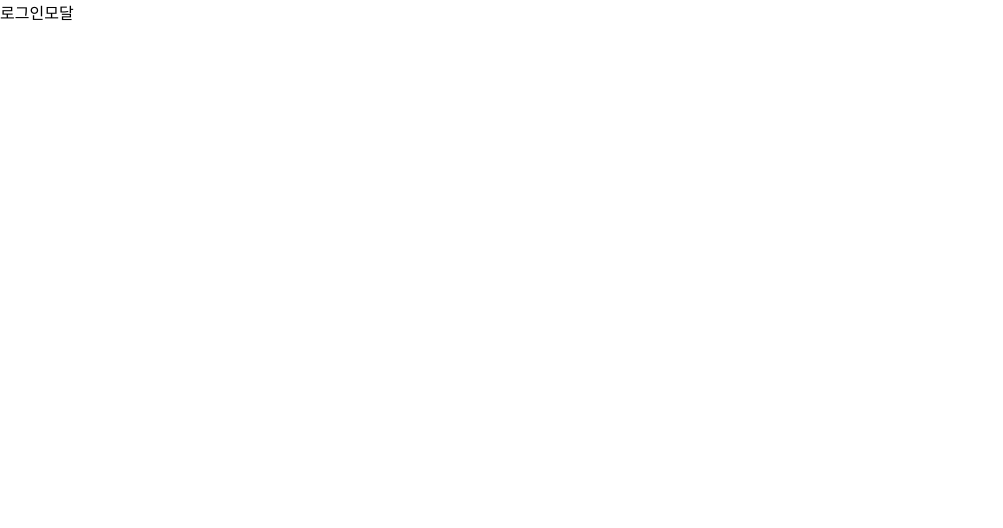
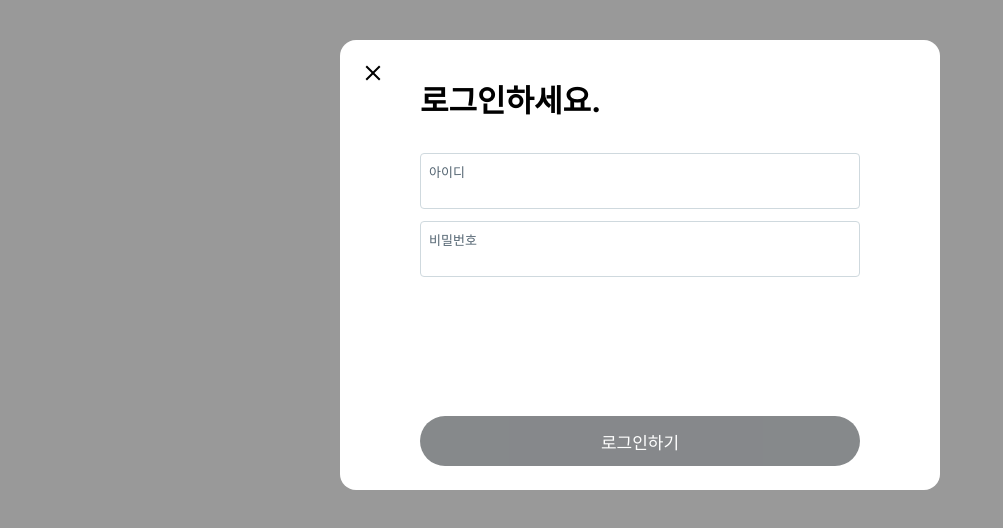
Before and after one commit to hoooooojjjj/z-com, a Next.js app: page /i/flow/login in a window 1280 px wide. Shown: the top 528 px of the page, without its empty margins (0-1003 px from the left). Built offline with nearby package versions, Linux system fonts and the light colour scheme.

Commit message:
Feat : default.tsx

```diff
--- /dev/null
+++ b/src/app/(beforeLogin)/@modal/default.tsx
@@ -0,0 +1,3 @@
+export default function Default() {
+  return null;
+}
--- a/src/app/(beforeLogin)/@modal/page.tsx
+++ b/src/app/(beforeLogin)/@modal/i/flow/login/page.tsx
@@ -1,5 +1,5 @@
 "use client";
-import style from "@/app/(beforeLogin)/@modal/login.module.css";
+import style from "@/app/(beforeLogin)/@modal/i/flow/login/login.module.css";
 import { useState } from "react";
 
 export default function LoginModal() {
--- a/src/app/(beforeLogin)/i/flow/login/page.tsx
+++ b/src/app/(beforeLogin)/i/flow/login/page.tsx
@@ -1,3 +1,3 @@
 export default function Page() {
-  return <main>로그인모달</main>;
+  return <main></main>;
 }
--- a/src/app/(beforeLogin)/layout.tsx
+++ b/src/app/(beforeLogin)/layout.tsx
@@ -15,3 +15,6 @@ export default function Layout({
     </div>
   );
 }
+// 주소가 localhost:3000일 때는 children->page.tsx, modal->@modal/default.tsx
+// 주소가 localhost:3000/i/flow/login 때는 chldren->i/flow/login/page.tsx, modal->@modal/i/flow/login/page.tsx
+// => 패러럴 라우트 폴더 안에서도 여러 경로를 만들 수 있다.
--- a/src/app/layout.tsx
+++ b/src/app/layout.tsx
@@ -5,7 +5,7 @@ import { ReactNode } from "react";
 const inter = Inter({ subsets: ["latin"] });
 
 export const metadata: Metadata = {
-  title: "X",
+  title: "Z",
   description: "X.com 클론코딩",
 };
 
```
Also changed, not shown: src/app/(beforeLogin)/@modal/i/flow/login/login.module.css (renamed from src/app/(beforeLogin)/@modal/login.module.css).
